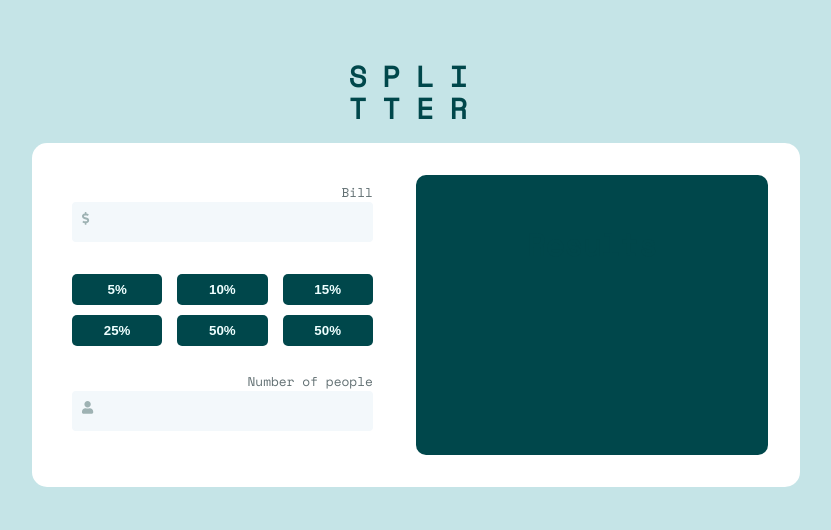
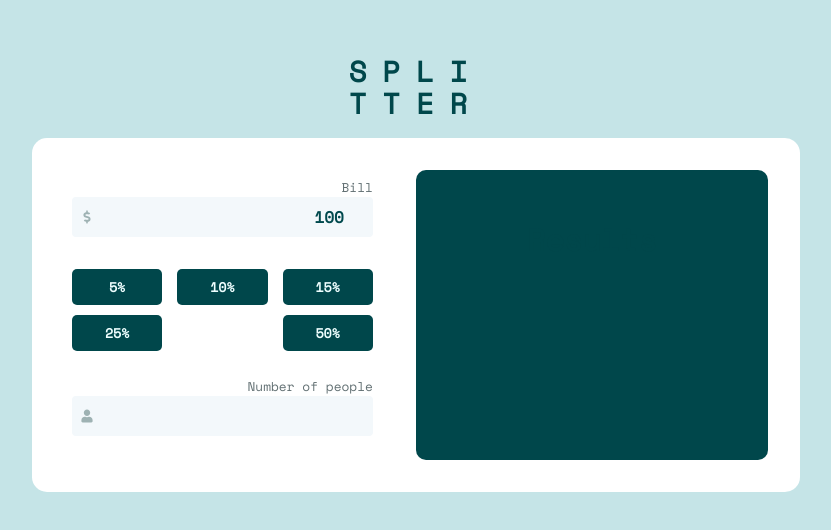
Before and after one commit to roninJosue/tip-calculator, a React (Create React App) app: page / in a window 1280 px wide. Shown: the part 136-666 px from the top of the page, without its empty margins (224-1055 px from the left). Built offline with nearby package versions, Linux system fonts and the light colour scheme.

Commit message:
Adding state management.

```diff
--- a/package.json
+++ b/package.json
@@ -12,7 +12,8 @@
     "react": "^17.0.2",
     "react-dom": "^17.0.2",
     "react-scripts": "4.0.3",
-    "web-vitals": "^1.0.1"
+    "web-vitals": "^1.0.1",
+    "zustand": "^3.5.10"
   },
   "scripts": {
     "start": "react-scripts start",
--- a/src/components/Spliter/Buttons/Button.jsx
+++ b/src/components/Spliter/Buttons/Button.jsx
@@ -1,10 +1,25 @@
 import React from "react"
+//import {useState} from "react";
 import styles from './../../styles/buttons.module.scss'
+import useStore from "../../store/store"
 
 const Button = (props) => {
-  const {buttonText} = props
+  //const [percentage, setPercentage] = useState(0);
+
+  const {buttonText, dataPercentage} = props
+  const updPercentage = useStore((state) => state.updateTipPercentage)
+
+  const handleClick = (e) => {
+    updPercentage(dataPercentage)
+  }
+
   return (
-    <button className={styles.button}>{buttonText}</button>
+    <button
+      data-percentage={dataPercentage}
+      onClick={e => handleClick(e.target)}
+      className={styles.button}>
+      {buttonText}
+    </button>
   )
 }
 
--- a/src/components/Spliter/Buttons/index.jsx
+++ b/src/components/Spliter/Buttons/index.jsx
@@ -4,12 +4,11 @@ import Button from "./Button";
 
 const ButtonsContainer = () => {
   return(<div className={styles.buttonsContainer}>
-    <Button buttonText='5%' />
-    <Button buttonText='10%' />
-    <Button buttonText='15%' />
-    <Button buttonText='25%' />
-    <Button buttonText='50%' />
-    <Button buttonText='50%' />
+    <Button buttonText='5%' dataPercentage={0.05} />
+    <Button buttonText='10%' dataPercentage={0.1} />
+    <Button buttonText='15%' dataPercentage={0.15} />
+    <Button buttonText='25%' dataPercentage={0.25} />
+    <Button buttonText='50%' dataPercentage={0.5} />
   </div>)
 }
 
--- a/src/components/Spliter/Controls/CustomInput.jsx
+++ b/src/components/Spliter/Controls/CustomInput.jsx
@@ -4,7 +4,14 @@ import {FontAwesomeIcon} from "@fortawesome/react-fontawesome"
 import {faDollarSign, faUser} from "@fortawesome/free-solid-svg-icons"
 
 const CustomInput = (props) => {
-  const {label, inputId, inputIcon} = props;
+  const {label, inputId, inputIcon, value, upd} = props;
+
+  const handleChange = (value) => {
+    if (typeof upd === 'function'){
+      upd(Number(value))
+    }
+  }
+
   return (
     <div className={styles.controlsInput}>
       <label className={styles.controlsLabel} htmlFor={inputId}>{label}</label>
@@ -13,7 +20,11 @@ const CustomInput = (props) => {
           inputIcon && <FontAwesomeIcon className={styles.controlsInputIcon}
                                         icon={(inputIcon === 'dollar') ? faDollarSign : faUser}/>
         }
-        <input className={styles.controlsInputText} type="text" id={inputId}/>
+        <input onChange={e => handleChange(e.target.value)}
+               value={value}
+               className={styles.controlsInputText}
+               type="number"
+               id={inputId}/>
       </div>
     </div>
   )
--- a/src/components/Spliter/Controls/index.jsx
+++ b/src/components/Spliter/Controls/index.jsx
@@ -2,11 +2,15 @@ import React from "react";
 import styles from './../../styles/controls.module.scss'
 import CustomInput from "./CustomInput";
 import ButtonsContainer from "../Buttons";
+import useStore from "../../store/store";
 
 const Controls = () => {
+  const bill = useStore((state) => state.bill)
+  const updateBill = useStore((state) => state.updateBill)
+
   return (
     <div className={styles.controls}>
-      <CustomInput label={'Bill'}  inputId={'bill'} inputIcon={'dollar'}/>
+      <CustomInput upd={updateBill} value={bill} label={'Bill'}  inputId={'bill'} inputIcon={'dollar'}/>
       <ButtonsContainer />
       <CustomInput label={'Number of people'} inputId={'user'} inputIcon={'user'}/>
     </div>
--- /dev/null
+++ b/src/components/store/store.js
@@ -0,0 +1,12 @@
+import create from "zustand";
+
+const useStore = create((set) => ({
+  bill: 100.00,
+  people: 0,
+  tipPercentage: 0,
+  updateBill: (b) => set(state => ({bill: b})),
+  updatePeople: (numberPeople) => set(state => ({people: numberPeople})),
+  updateTipPercentage: (percentage) => set(state => ({tipPercentage: percentage}))
+}))
+
+export default useStore;
--- a/src/components/styles/buttons.module.scss
+++ b/src/components/styles/buttons.module.scss
@@ -14,6 +14,7 @@
   flex-basis: 30%;
   margin-bottom: 10px;
   font-weight: bold;
+  font-family: "Space Mono", sans-serif;
 
   &:hover {
     background-color: #9fe8df;
--- a/src/components/styles/controls.module.scss
+++ b/src/components/styles/controls.module.scss
@@ -45,8 +45,9 @@
 
     &Icon {
       position: absolute;
-      top: 10px;
-      left: 10px;
+      top: 50%;
+      transform: translate(-50%, -50%);
+      left: 15px;
       font-size: .8rem;
       color: #9eb2b3;
     }
```
